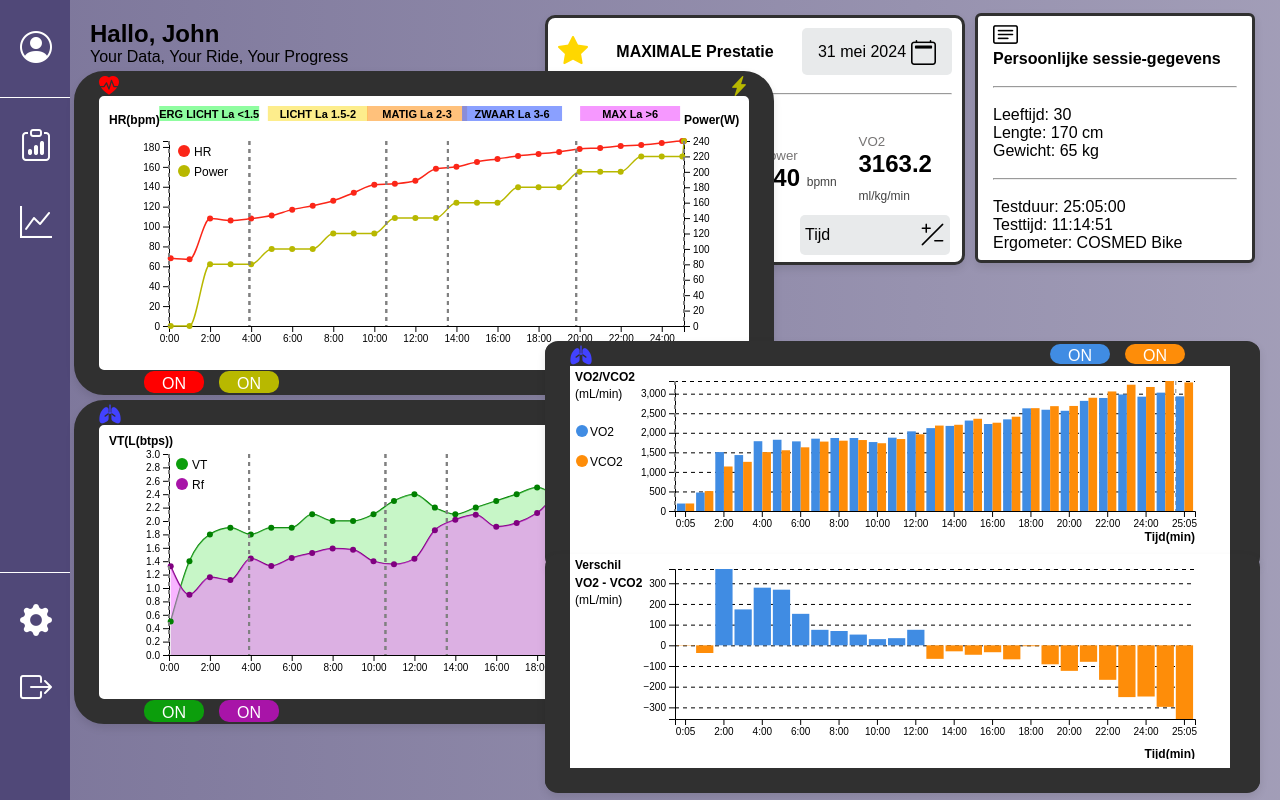
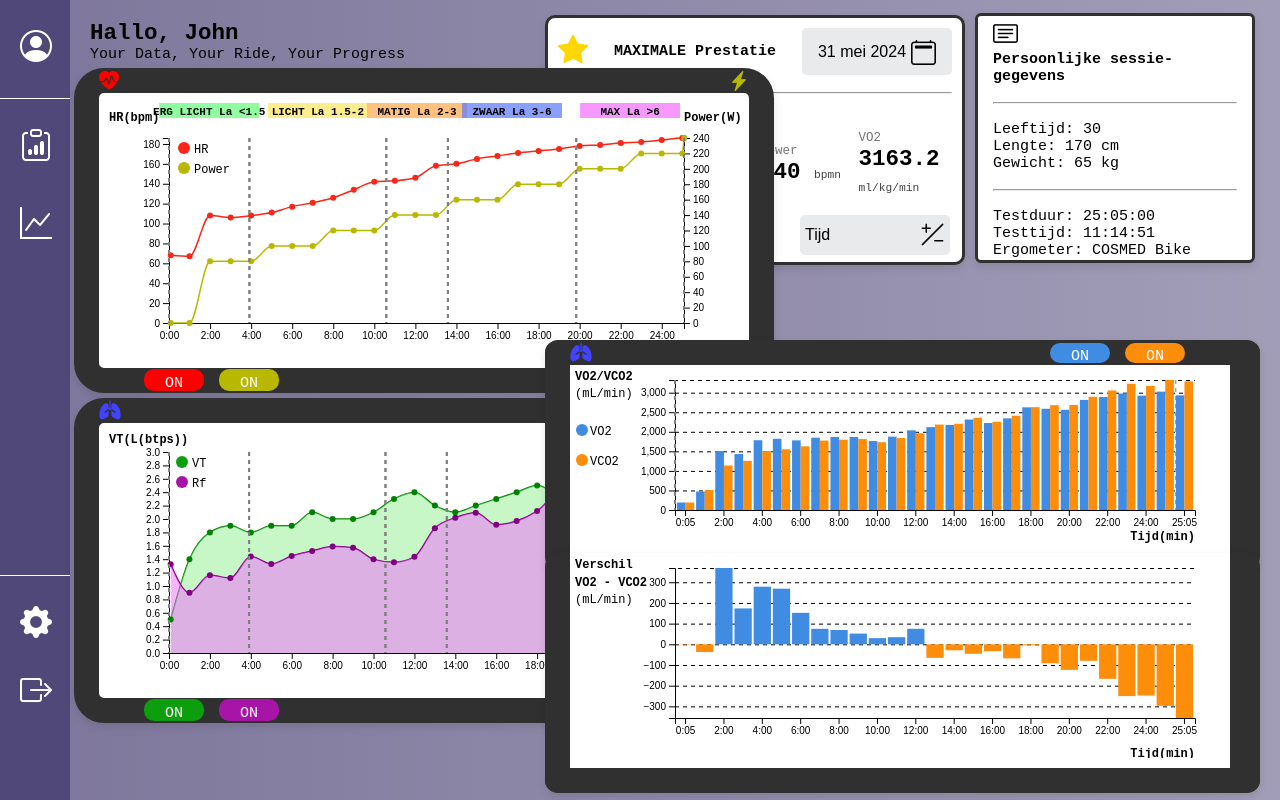
Before and after one commit to Nlco99/Minor_DV_HPC-webapp-finalversion, a plain HTML site: page index.html in a window 1280 px wide. Drawn offline with nearby package versions, Linux system fonts and the light colour scheme.

Commit message:
Add files via upload

```diff
--- a/css/style.css
+++ b/css/style.css
@@ -6,7 +6,8 @@
 
 /* General styles */
 body {
-    font-family: Arial, sans-serif;
+    font-family: monospace;
+    font-size: 15px;
     margin: 0;
     padding: 0;
     display: flex;
--- a/js/script.js
+++ b/js/script.js
@@ -1251,7 +1251,7 @@ function createDifferenceBarChart(data) {
         Tooltip
             .html(
                 "Tijd: " + formattedTime + "<br>" +
-                "Difference: " + d.difference.toFixed(2) + " mL/min"
+                "Verchil: " + d.difference.toFixed(2) + " mL/min"
             )
             .style("left", `${event.layerX + 10}px`)
             .style("top", `${event.layerY}px`);
```
